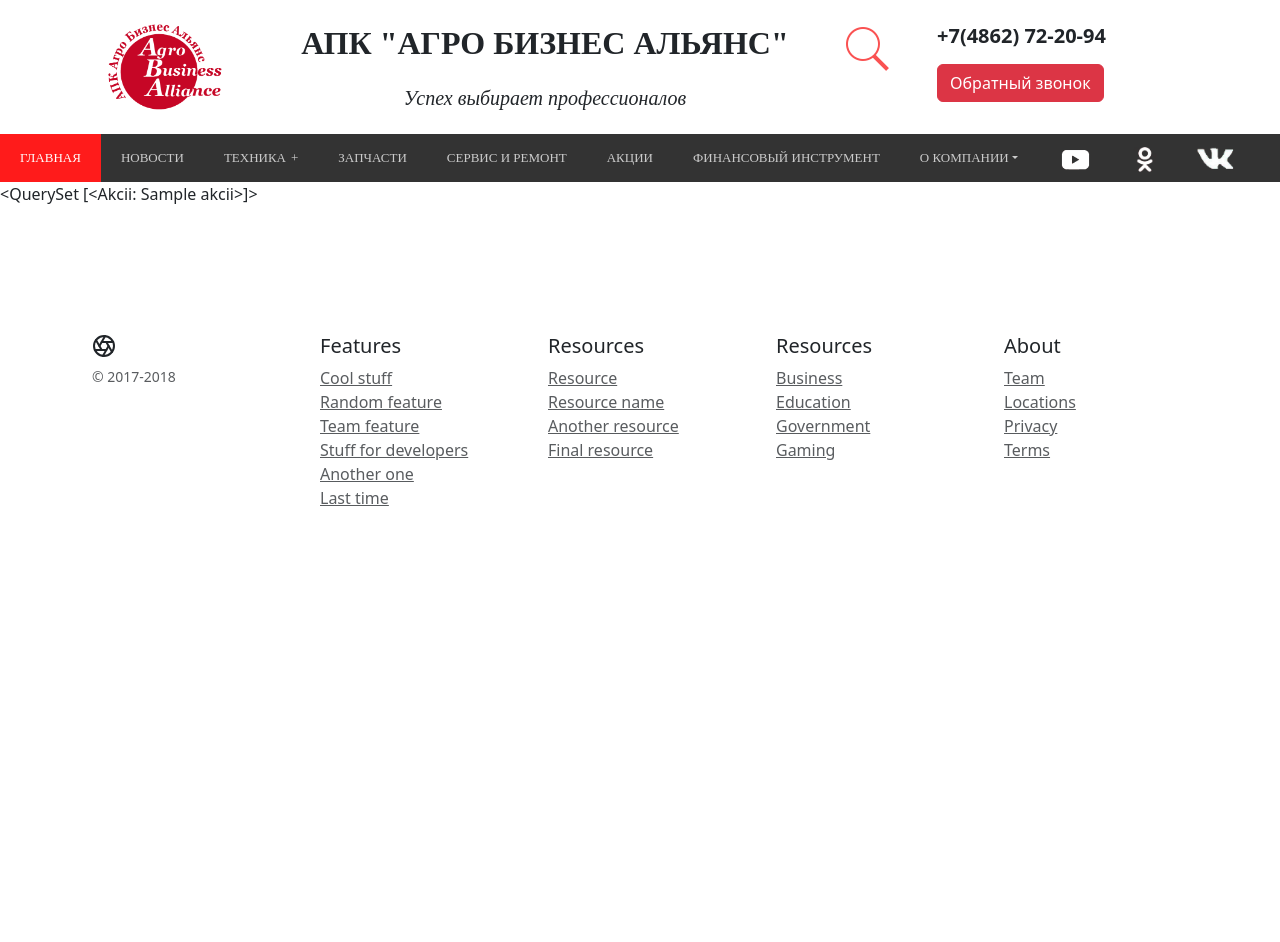
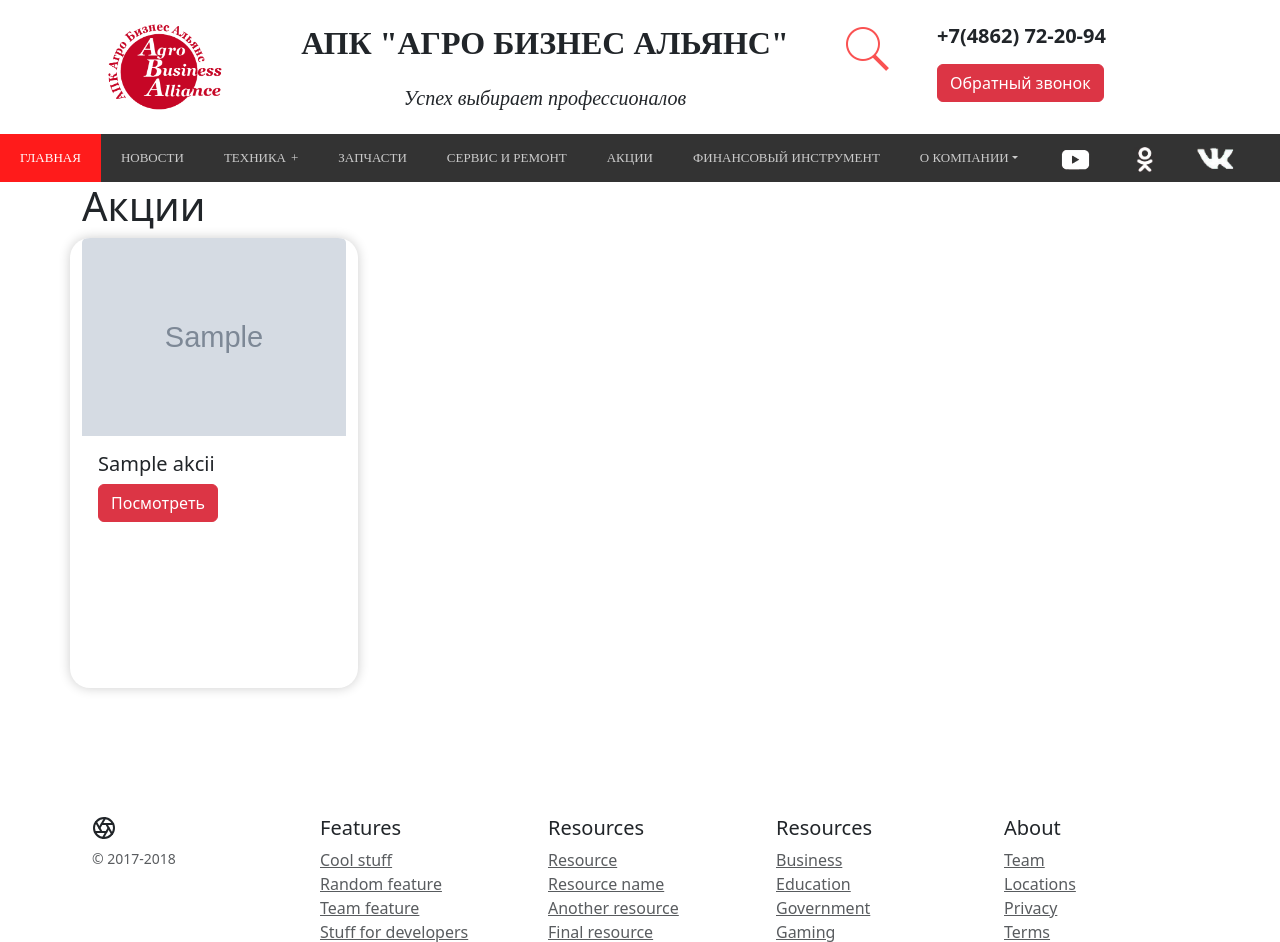
Before and after one commit to mishaniahomi/aba, a Django app: a page that uses templates/main/akciicategories_detail.html in a window 1280 px wide. Shown: the top 942 px of the page. Run offline with Django 4.2, Linux system fonts and the light colour scheme; data comes from the database, SQL or seed files in the repository; tables that the repository leaves empty hold one stand-in row (values such as "Sample post"); grey boxes marked "Sample" are stand-in pictures; some libraries are stand-ins or nearby versions.

Commit message:
Поправил категории и добавил категорию акций вместе с акциями

```diff
--- a/main/models.py
+++ b/main/models.py
@@ -198,4 +198,4 @@
         return self.title
 
     def get_absolute_url(self):
-        return reverse('postdetailview', kwargs={'slug': self.slug})
+        return reverse('akciidetail', kwargs={'slug': self.slug})
--- a/main/urls.py
+++ b/main/urls.py
@@ -1,6 +1,6 @@
 from django.urls import path
 from .views import index, PostDetailView, zapchasti, servis, akcii, finansovye_instrumenty, categoryView, AlbomDetail, \
-    MachineDetail, PageContentDetailView, AkciiCategoriesDetail
+    MachineDetail, PageContentDetailView, AkciiCategoriesDetail, AkciiDetail
 
 
 urlpatterns = [
@@ -14,5 +14,6 @@
     path('albom/<slug:slug>', AlbomDetail.as_view(), name='albomDetail'),
     path('category/machine/<slug:slug>', MachineDetail.as_view(), name='machineDetail'),
     path('content/<slug:slug>', PageContentDetailView.as_view(), name='pagecontentdetail'),
-    path('akciicategories/<slug:slug>', AkciiCategoriesDetail.as_view(), name='akciicategoriesdetail')
+    path('akciicategories/<slug:slug>', AkciiCategoriesDetail.as_view(), name='akciicategoriesdetail'),
+    path('akcii/<slug:slug>', AkciiDetail.as_view(), name='akciidetail'),
 ]
--- a/templates/main/akciicategories_detail.html
+++ b/templates/main/akciicategories_detail.html
@@ -5,8 +5,22 @@
 {% block content %}
 {% load main_tags %}
 {% get_Akcii category_id=object as akcies %}
-{{ akcies }}
+
 <div class="container">
+    <td width="690">
+				<h1 class="page-title">Акции</h1>
+		 <div class="row mb-3">
+				{% for akci in akcies %}<br>
 
+												<div class="card" style="width: 18rem;">
+						  <img src="{{ akci.image.url }}" class="card-img-top" alt="...">
+						  <div class="card-body">
+						   		<h5 class="card-title">{{ akci.title }}</h5>
+                                <a href="{{ akci.get_absolute_url }}"  class="btn btn-danger">Посмотреть</a>
+						  </div>
+						</div>
+				{% endfor %}
+			 </div>
+	</td>
 </div>
 {% endblock %}
```
Also changed, not shown: templates/main/akcii_detail.html (added, +12 -0 lines).
